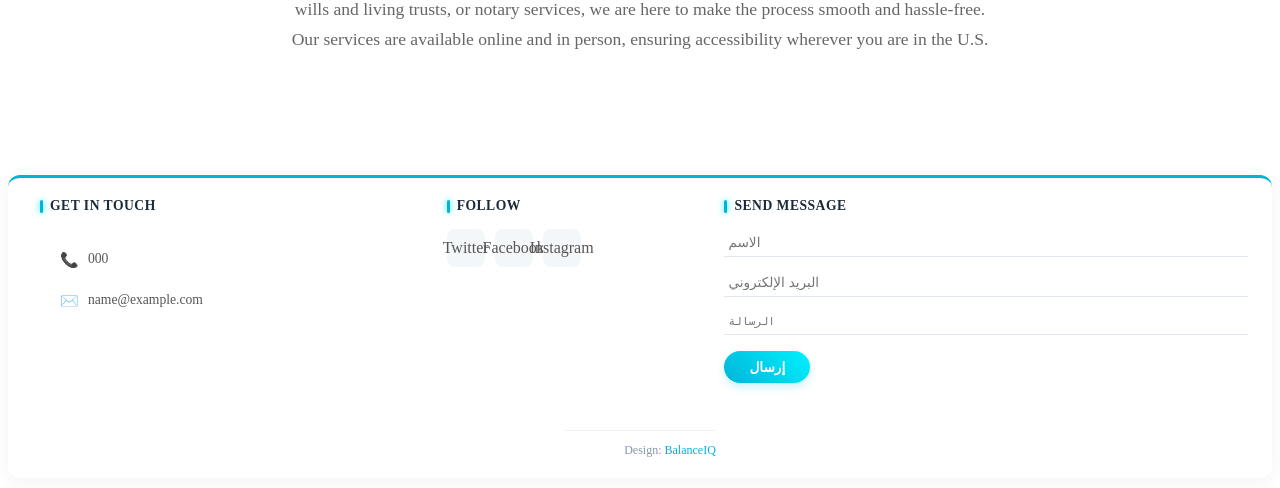
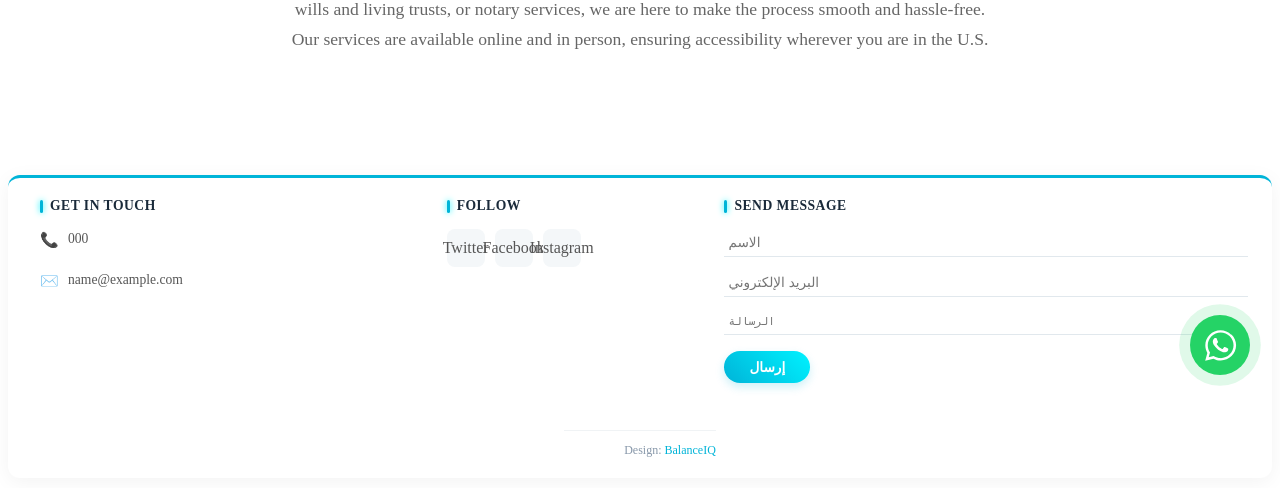
Before and after one commit to ahmadkh511/omarusa, a Django app: page /en/ in a window 1280 px wide. Shown: the part 395-883 px from the top of the page. Run offline with Django 5.2, Linux system fonts and the light colour scheme; tables that the repository leaves empty hold one stand-in row (values such as "Sample post"); grey boxes marked "Sample" are stand-in pictures; some libraries are stand-ins or nearby versions.

Commit message:
INDEX IS 90% OK 7FOOTER10

```diff
--- a/omarusaapp/models.py
+++ b/omarusaapp/models.py
@@ -1,5 +1,3 @@
-# omarusaapp/models.py
-
 from django.db import models
 from django.utils.text import slugify
 from parler.models import TranslatableModel, TranslatedFields
@@ -8,7 +6,6 @@ class Service(TranslatableModel):
     """
     نموذج الخدمات - قابل للترجمة
     """
-    # حقول مشتركة
     thumbnail = models.ImageField(
         upload_to='services/thumbnails/',
         verbose_name='الصورة المصغرة',
@@ -26,10 +23,9 @@ class Service(TranslatableModel):
     created_at = models.DateTimeField(auto_now_add=True)
     updated_at = models.DateTimeField(auto_now=True)
 
-    # حقول مترجمة - Slug غير مطلوب من المستخدم
     translations = TranslatedFields(
         name=models.CharField(max_length=200, verbose_name='اسم الخدمة'),
-        slug=models.SlugField(max_length=200, unique=True, blank=True, null=True),
+        slug=models.SlugField(max_length=200, blank=True, null=True),
         short_description=models.TextField(max_length=500, blank=True, verbose_name='وصف قصير'),
         full_description=models.TextField(blank=True, verbose_name='وصف كامل'),
     )
@@ -95,32 +91,31 @@ class ContactMessage(models.Model):
         return f'رسالة من {self.name}'
 
 
-
-
-# في أسفل ملف omarusaapp/models.py
-
-
 class SiteSetting(TranslatableModel):
-    # حقول الهيدر
     logo = models.ImageField(upload_to='site/', verbose_name='شعار الشركة', blank=True, null=True)
-
-    # حقول مشتركة (الفوتر - روابط وتواصل)
     phone = models.CharField(max_length=20, verbose_name='رقم الهاتف', blank=True, null=True)
     email = models.EmailField(verbose_name='البريد الإلكتروني المعروض بالفوتر', blank=True, null=True)
     facebook_url = models.URLField(verbose_name='رابط فيسبوك', blank=True, null=True)
     instagram_url = models.URLField(verbose_name='رابط انستغرام', blank=True, null=True)
     twitter_url = models.URLField(verbose_name='رابط تويتر', blank=True, null=True)
 
-    # ===== حقول إعدادات البريد الإلكتروني (SMTP) =====
-    email_host = models.CharField(max_length=255, verbose_name='خادم البريد (SMTP Host)', blank=True, null=True, help_text="مثال: mail.yourdomain.com")
-    email_port = models.IntegerField(default=465, verbose_name='بورت البريد (Port)', help_text="غالباً 465 لـ SSL أو 587 لـ TLS")
-    email_use_ssl = models.BooleanField(default=True, verbose_name='استخدام SSL (للبورت 465)')
+    # حقل الواتساب الجديد
+    whatsapp_number = models.CharField(
+        max_length=20,
+        verbose_name='رقم واتساب (مع رمز الدولة)',
+        blank=True,
+        null=True,
+        help_text="اتركه فارغاً لإخفاء الأيقونة. مثال للصيغة: 193318181"
+    )
+
+    # حقول إعدادات البريد الإلكتروني (SMTP)
+    email_host = models.CharField(max_length=255, verbose_name='خادم البريد (SMTP Host)', blank=True, null=True, help_text="مثال: smtp-relay.brevo.com")
+    email_port = models.IntegerField(default=587, verbose_name='بورت البريد (Port)', help_text="غالباً 465 لـ SSL أو 587 لـ TLS")
+    email_use_ssl = models.BooleanField(default=False, verbose_name='استخدام SSL (للبورت 465)')
     email_host_user = models.CharField(max_length=255, verbose_name='بريد المرسل (Email User)', blank=True, null=True)
     email_host_password = models.CharField(max_length=255, verbose_name='كلمة مرور البريد', blank=True, null=True)
     admin_receive_email = models.EmailField(verbose_name='بريد استقبال الرسائل', blank=True, null=True, help_text="البريد الذي ستصلك إليه رسائل العملاء")
-    # ================================================
 
-    # حقول مترجمة (الهيدر والفوتر)
     translations = TranslatedFields(
         company_name=models.CharField(max_length=200, verbose_name='اسم الشركة', default='Clear Document Preparation LLC'),
         welcome_text=models.TextField(verbose_name='النص الترحيبي (الصفحة الرئيسية)', blank=True, null=True),
--- a/omarusaapp/templates/omarusaapp/base.html
+++ b/omarusaapp/templates/omarusaapp/base.html
@@ -8,50 +8,75 @@
     <link rel="stylesheet" href="{% static 'omarusaapp/css/main.css' %}" />
     <noscript><link rel="stylesheet" href="{% static 'omarusaapp/css/noscript.css' %}" /></noscript>
     <style>
-        /* ============================================
-           تحسينات التصميم (تم تغيير الأخضر إلى الأزرق السماوي والنيون)
-           ============================================ */
         :root {
             --turquoise: #00b4d8;
             --neon: #00f2ff;
         }
+        /* تنسيقات عامة للقالب */
         .tiles article .image { height: 250px; overflow: hidden; display: flex; align-items: center; justify-content: center; background: #f4f4f4; position: relative; }
         .tiles article .image img { width: 100%; height: 100%; object-fit: cover; transition: transform 0.3s ease; }
         .tiles article:hover .image img { transform: scale(1.05); }
-        .tiles article .image .no-image { width: 100%; height: 100%; display: flex; align-items: center; justify-content: center; background: linear-gradient(135deg, #e8e8e8, #d0d0d0); color: #888; font-size: 1.4em; font-weight: bold; }
         .service-image { width: 100%; max-height: 500px; overflow: hidden; border-radius: 12px; margin-bottom: 30px; box-shadow: 0 4px 20px rgba(0,0,0,0.1); }
         .service-image img { width: 100%; height: 100%; object-fit: cover; }
-        .service-content { line-height: 2; font-size: 1.1em; color: #333; }
-        .service-content h2 { color: #2a2a2a; margin-top: 30px; }
-        .service-content ul, .service-content ol { margin: 20px 0; padding-left: 30px; }
-        .service-content li { margin-bottom: 10px; }
         .about-image { width: 100%; max-height: 400px; overflow: hidden; border-radius: 12px; margin-bottom: 30px; box-shadow: 0 4px 20px rgba(0,0,0,0.1); }
         .about-image img { width: 100%; height: 100%; object-fit: cover; }
-        .about-content { line-height: 2; font-size: 1.1em; color: #333; }
-        .contact-info { margin-bottom: 30px; padding: 20px; background: rgba(255, 255, 255, 0.05); border-radius: 8px; line-height: 2; }
-        .contact-info p { margin-bottom: 10px; display: flex; align-items: center; gap: 10px; }
-        .contact-info strong { min-width: 120px; display: inline-block; }
         #menu ul li a { transition: all 0.3s ease; }
         #menu ul li a:hover { color: var(--turquoise); padding-left: 10px; text-shadow: 0 0 8px var(--neon); }
-        .button { transition: all 0.3s ease; }
-        .button:hover { transform: translateY(-2px); box-shadow: 0 4px 15px rgba(0,180,216,0.4); }
-        .tiles article { transition: all 0.3s ease; }
-        .tiles article:hover { transform: translateY(-5px); box-shadow: 0 8px 30px rgba(0,180,216,0.2); }
-        #contact-form input, #contact-form textarea { transition: all 0.3s ease; border: 2px solid #e0e0e0; }
-        #contact-form input:focus, #contact-form textarea:focus { border-color: var(--turquoise); box-shadow: 0 0 10px rgba(0, 242, 255, 0.2); }
-        .alert { padding: 15px 20px; border-radius: 8px; margin-bottom: 20px; font-weight: bold; }
-        .alert-success { background: #d4edda; color: #155724; border: 1px solid #c3e6cb; }
-        .alert-info { background: #d1ecf1; color: #0c5460; border: 1px solid #bee5eb; }
-        h1, h2, h3 { font-weight: 700; }
-        h1 { font-size: 2.5em; margin-bottom: 20px; color: #2a2a2a; }
-        #menu ul li a.active { color: var(--turquoise); font-weight: bold; text-shadow: 0 0 8px var(--neon); }
+    </style>
+
+    <!-- كود CSS الخاص بأيقونة الواتساب العائمة -->
+    <style>
+        .whatsapp-float {
+            position: fixed;
+            bottom: 30px;
+            right: 30px;
+            width: 60px;
+            height: 60px;
+            background-color: #25D366;
+            color: white;
+            border-radius: 50%;
+            display: flex;
+            align-items: center;
+            justify-content: center;
+            box-shadow: 0 4px 15px rgba(0, 0, 0, 0.3);
+            z-index: 9999;
+            text-decoration: none;
+            transition: all 0.3s ease;
+            animation: pulse-whatsapp 2s infinite;
+        }
+        .whatsapp-float:hover {
+            background-color: #128C7E;
+            transform: scale(1.1);
+            animation: none;
+        }
+        .whatsapp-float svg {
+            width: 35px;
+            height: 35px;
+            fill: white;
+        }
+        @keyframes pulse-whatsapp {
+            0% { box-shadow: 0 0 0 0 rgba(37, 211, 102, 0.5); }
+            70% { box-shadow: 0 0 0 15px rgba(37, 211, 102, 0); }
+            100% { box-shadow: 0 0 0 0 rgba(37, 211, 102, 0); }
+        }
+
+        @media (max-width: 768px) {
+            .whatsapp-float {
+                bottom: 20px;
+                right: 20px;
+                width: 50px;
+                height: 50px;
+            }
+            .whatsapp-float svg {
+                width: 28px;
+                height: 28px;
+            }
+        }
     </style>
 </head>
 <body class="is-preload">
-    <!-- Wrapper -->
     <div id="wrapper">
-
-        <!-- استدعاء النافبار والقائمة الجانبية -->
+        <!-- استدعاء النافبار -->
         {% include "omarusaapp/partials/_navbar.html" %}
 
         <!-- Main Content -->
@@ -64,8 +89,14 @@
 
         <!-- استدعاء الفوتر -->
         {% include "omarusaapp/partials/_footer.html" %}
+    </div>
 
-    </div>
+    <!-- زر الواتساب العائم (يظهر فقط إذا تم إدخال الرقم في الإعدادات) -->
+    {% if site_settings.whatsapp_number %}
+        <a href="https://wa.me/{{ site_settings.whatsapp_number }}" class="whatsapp-float" target="_blank" rel="noopener noreferrer">
+            <svg xmlns="http://www.w3.org/2000/svg" viewBox="0 0 448 512"><!--!Font Awesome Free 6.x.x by @fontawesome - https://fontawesome.com License - https://fontawesome.com/license/free Copyright 202X Fonticons, Inc.--><path d="M380.9 97.1C339 55.1 283.2 32 223.9 32c-122.4 0-222 99.6-222 222 0 39.1 10.2 77.3 29.6 111L0 480l121.7-31.9c32.2 17.7 68.3 27 105.9 27h.1c122.3 0 224.4-99.6 224.4-222 0-59.3-25.2-115-67.2-156.9zM223.9 438.6c-33.4 0-66.1-9-94.6-25.9l-6.8-4-71.1 18.6 19-69.3-4.4-7c-18.5-29.4-28.2-63.3-28.2-98.2 0-103.9 84.6-188.5 188.6-188.5 50.4 0 97.8 19.6 133.3 55.2 35.5 35.5 55.2 82.9 55.1 133.3 0 103.9-84.6 188.5-188.5 188.5zm103.4-141.1c-5.6-2.8-33.2-16.4-38.4-18.3-5.2-1.9-8.9-2.8-12.7 2.8-3.8 5.6-14.5 18.3-17.8 22-3.3 3.7-6.5 4.2-12.1 1.4-5.6-2.8-23.5-8.7-44.8-27.6-16.6-14.8-27.7-33.1-31-38.7-3.3-5.6-0.4-8.6 2.5-11.4 2.6-2.6 5.6-6.7 8.4-10 2.8-3.3 3.7-5.6 5.6-9.3 1.9-3.7 0.9-6.9-0.5-9.7-1.4-2.8-12.7-30.6-17.4-41.9-4.6-11-9.2-9.5-12.7-9.7-3.3-0.2-7-0.2-10.8-0.2-3.7 0-9.7 1.4-14.8 6.9-5.1 5.6-19.4 19-19.4 46.3 0 27.3 19.9 53.7 22.7 57.4 2.8 3.7 39.1 59.7 94.8 83.8 13.2 5.7 23.5 9.1 31.6 11.7 13.3 4.2 25.3 3.6 34.9 2.2 10.7-1.6 33.2-13.6 37.9-26.6 4.7-13.1 4.7-24.3 3.3-26.6-1.4-2.3-5.1-3.7-10.7-6.5z"/></svg>
+        </a>
+    {% endif %}
 
     <!-- Scripts -->
     <script src="{% static 'omarusaapp/js/jquery.min.js' %}"></script>
```
Also changed, not shown: omarusaapp/admin.py (+4 -3 lines), omarusaapp/migrations/0010_sitesetting_whatsapp_number_and_more.py (added).
